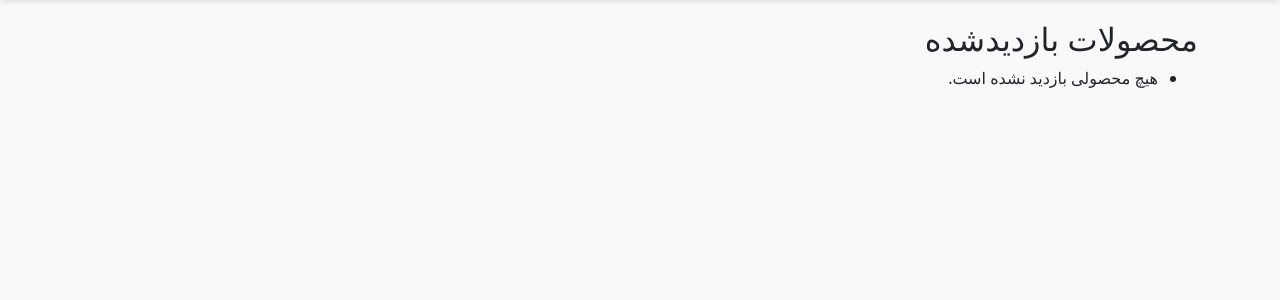
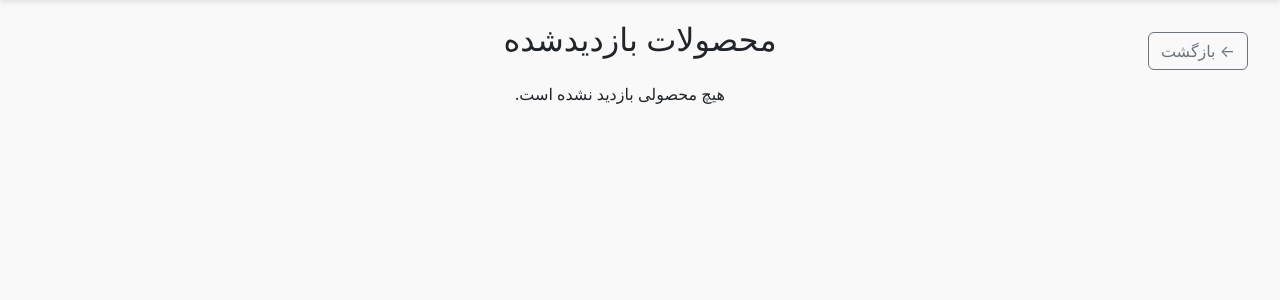
Before and after one commit to Iliya-SA/ap_project, a Django app: page /visited-items/ in a window 1280 px wide. Shown: the part 108-408 px from the top of the page. Run offline with Django 5.2, Linux system fonts and the light colour scheme; a user stored in the database is signed in; data comes from the database, SQL or seed files in the repository; data that the repository does not hold is empty.

Commit message:
Fix/adjust back buttons in pages of header buttons and on the product page

```diff
--- a/ap_project/accounts/templates/accounts/profile.html
+++ b/ap_project/accounts/templates/accounts/profile.html
@@ -1,6 +1,8 @@
 {% extends "store/base.html" %}
 {% block title %}پروفایل کاربر{% endblock %}
 {% block content %}
+<!-- back buttons (fixed, outside centered container) -->
+<a href="#" onclick="history.back(); return false;" class="btn btn-outline-secondary routine-back-btn" style="position:fixed; top:140px; right:32px; z-index:1000;">&larr; بازگشت</a>
 <div class="row justify-content-center">
     <div class="col-md-6">
         <div class="card mt-4">
@@ -20,7 +22,6 @@
                         }
                     </style>
                     <a href="{% url 'signout' %}" class="btn btn-outline-danger">خروج از حساب</a>
-                    <a href="{% url 'home' %}" class="btn btn-outline-secondary">بازگشت به صفحه اصلی</a>
                 </div>
             </div>
         </div>
--- a/ap_project/cart/templates/cart/cart_detail.html
+++ b/ap_project/cart/templates/cart/cart_detail.html
@@ -100,7 +100,7 @@
 
 <div class="top-bar">
     <span>سبد خرید</span>
-    <a href="{% url 'store' %}">بازگشت به صفحه اصلی</a>
+    <a href="#" onclick="history.back(); return false;">بازگشت</a>
 </div>
 
 <div class="container mt-4">
--- a/ap_project/orders/templates/orders/order_history.html
+++ b/ap_project/orders/templates/orders/order_history.html
@@ -77,7 +77,7 @@
 
     <!-- نوار بالا -->
     <div class="topbar">
-        <a href="{% url 'store' %}">بازگشت به صفحه اصلی</a>
+    <a href="#" onclick="history.back(); return false;">بازگشت</a>
         <div class="title">تاریخچه سفارشات</div>
     </div>
 
--- a/ap_project/products/templates/products/product_detail.html
+++ b/ap_project/products/templates/products/product_detail.html
@@ -218,7 +218,7 @@
 <main class="container my-4">
     <!-- نوار بالا با علاقه‌مندی -->
     <nav class="top-navbar">
-        <a href="{% url 'store' %}">← بازگشت به صفحه اصلی</a>
+        <a href="#" onclick="history.back(); return false;">بازگشت</a>
         {% if user.is_authenticated %}
             <a href="#" id="favorite-btn" class="favorite-link" data-url="{% url 'toggle-favorite' product.pk %}">
                 <span class="heart">{% if is_favorite %}❤️{% else %}🤍{% endif %}</span>
--- a/ap_project/store/templates/store/contact_feedback.html
+++ b/ap_project/store/templates/store/contact_feedback.html
@@ -3,6 +3,7 @@
 {% block title %}تماس با ما و انتقادات{% endblock %}
 
 {% block content %}
+<a href="#" onclick="history.back(); return false;" class="btn btn-outline-secondary routine-back-btn" style="position:fixed; top:140px; right:32px; z-index:1000;">&larr; بازگشت</a>
 <div class="row justify-content-center">
     <div class="col-md-8">
 
--- a/ap_project/store/templates/store/routine.html
+++ b/ap_project/store/templates/store/routine.html
@@ -4,10 +4,10 @@
 
 {% block content %}
 				<!-- back and edit buttons (fixed, outside centered container) -->
-				<a href="{% url 'store' %}" class="btn btn-outline-secondary routine-back-btn" style="position:fixed; top:120px; right:12px; z-index:1000;">&larr; بازگشت به صفحه اصلی</a>
+				<a href="#" onclick="history.back(); return false;" class="btn btn-outline-secondary routine-back-btn" style="position:fixed; top:140px; right:32px; z-index:1000;">&larr; بازگشت</a>
 				{% if user.is_authenticated %}
 				  <!-- place edit button slightly below back button to avoid overlap -->
-				  <a href="{% url 'quiz:quiz' %}?next={% url 'routine' %}" class="btn btn-outline-info routine-edit-btn" style="position:fixed; top:170px; right:12px; z-index:1000;">ویرایش آزمون</a>
+				  <a href="{% url 'quiz:quiz' %}?next={% url 'routine' %}" class="btn btn-outline-info routine-edit-btn" style="position:fixed; top:140px; right:140px; z-index:1000;">ویرایش آزمون</a>
 				<style>
 					.routine-edit-btn:hover {
 						color: #fff !important;
--- a/ap_project/store/templates/store/visited_items.html
+++ b/ap_project/store/templates/store/visited_items.html
@@ -1,14 +1,19 @@
 {% extends 'store/base.html' %}
 
 {% block content %}
-  <h2>محصولات بازدیدشده</h2>
-  <ul>
+<a href="#" onclick="history.back(); return false;" class="btn btn-outline-secondary routine-back-btn" style="position:fixed; top:140px; right:32px; z-index:1000;">&larr; بازگشت</a>
+<div class="row justify-content-center">
+  <div class="col-md-8">
+    <h2 class="mb-4 text-center">محصولات بازدیدشده</h2>
+    <ul class="list-unstyled text-center">
     {% for item in visited_items %}
-      <li>
+        <li class="mb-2">
           محصول: <a href="{{ item.url }}">{{ item.name }}</a> | زمان بازدید: {{ item.visit_time }}
         </li>
       {% empty %}
         <li>هیچ محصولی بازدید نشده است.</li>
       {% endfor %}
     </ul>
+  </div>
+</div>
 {% endblock %}
```
Lines whose indentation alone changed are shown as unchanged.
